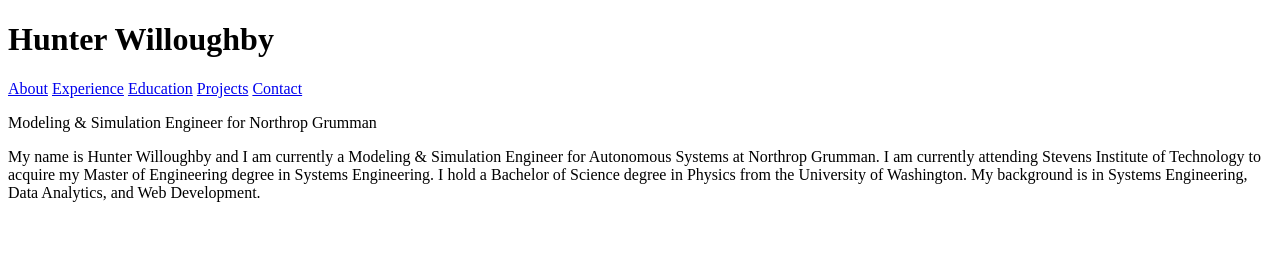
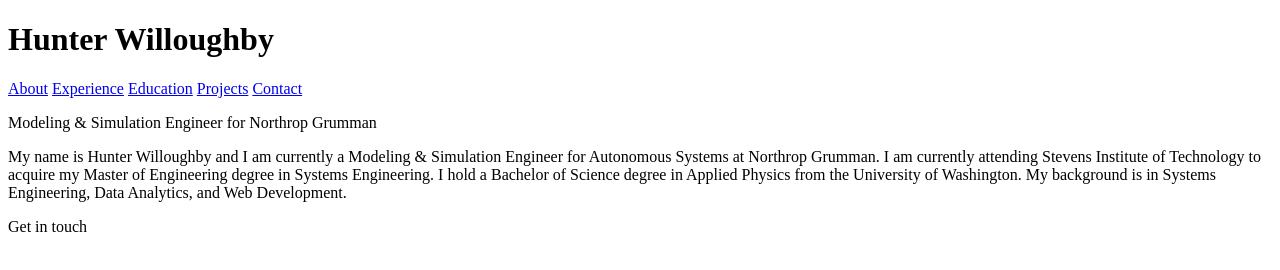
Before and after one commit to hunterw17/portfolio, a plain HTML site: page index.html in a window 1280 px wide. Drawn offline with Linux system fonts and the light colour scheme.

Commit message:
home page contact button

```diff
--- a/index.html
+++ b/index.html
@@ -28,8 +28,11 @@
         <p>
             My name is Hunter Willoughby and I am currently a Modeling & Simulation Engineer for Autonomous Systems at Northrop Grumman.
             I am currently attending Stevens Institute of Technology to acquire my Master of Engineering degree in Systems Engineering.
-            I hold a Bachelor of Science degree in Physics from the University of Washington.
+            I hold a Bachelor of Science degree in Applied Physics from the University of Washington.
             My background is in Systems Engineering, Data Analytics, and Web Development.
+        </p>
+        <p>
+            Get in touch
         </p>
     </div>
 </body>
```
